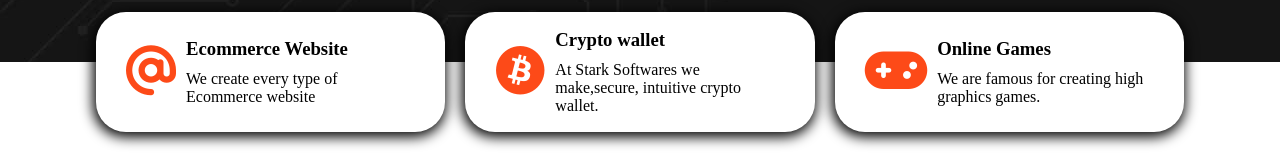
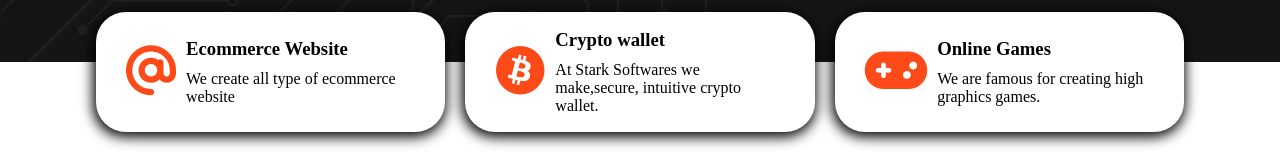
Before and after one commit to apocalypse976/stark_softwares, a plain HTML site: page index.html in a window 1280 px wide. Shown: the part 462-622 px from the top of the page. Drawn offline with nearby package versions, Linux system fonts and the light colour scheme; a web font is replaced by a local one.

Commit message:
Update index.html

```diff
--- a/index.html
+++ b/index.html
@@ -56,7 +56,7 @@
               <a href="#" class="f-icon"><i class="fa-solid fa-at"></i></a>
                 <div class="texts flex">
                     <h3>Ecommerce Website</h3>
-                    <p>We create every type of Ecommerce website </p>
+                    <p>We create all type of ecommerce website </p>
                 </div>
 
                 </div>
```
